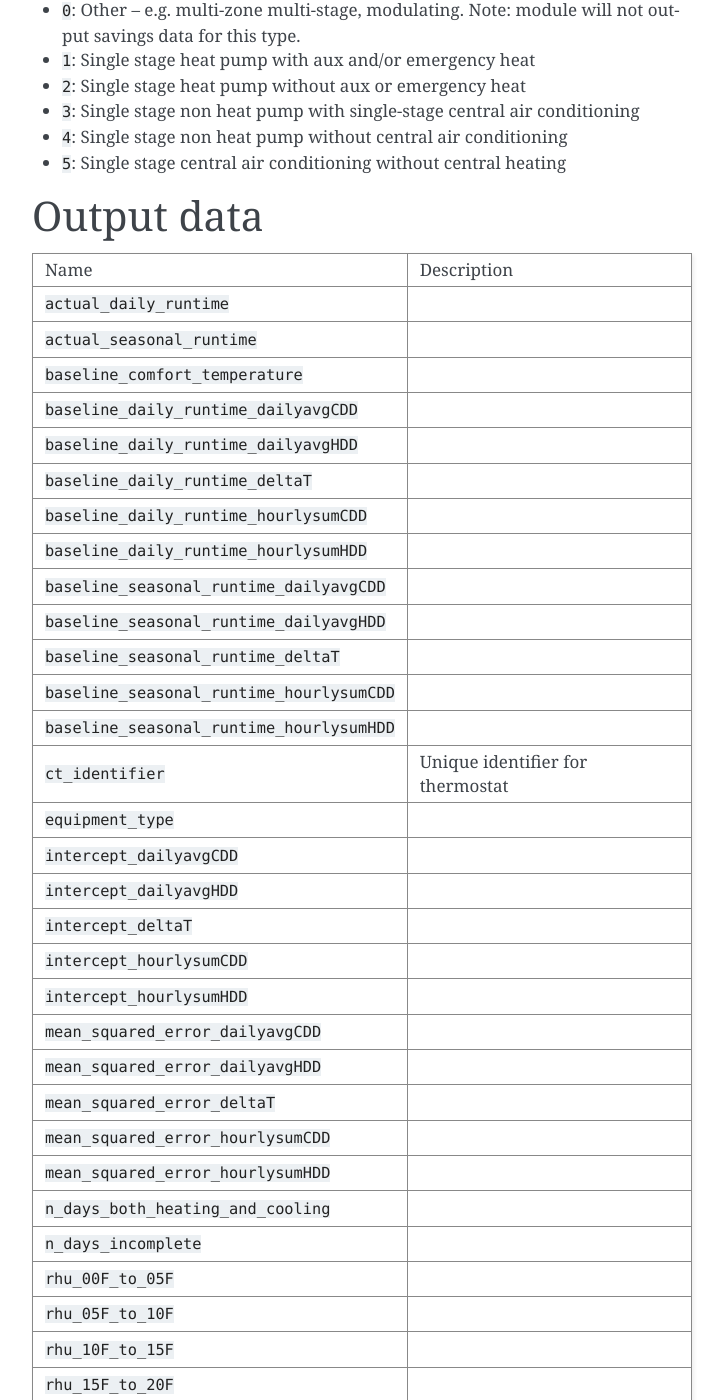
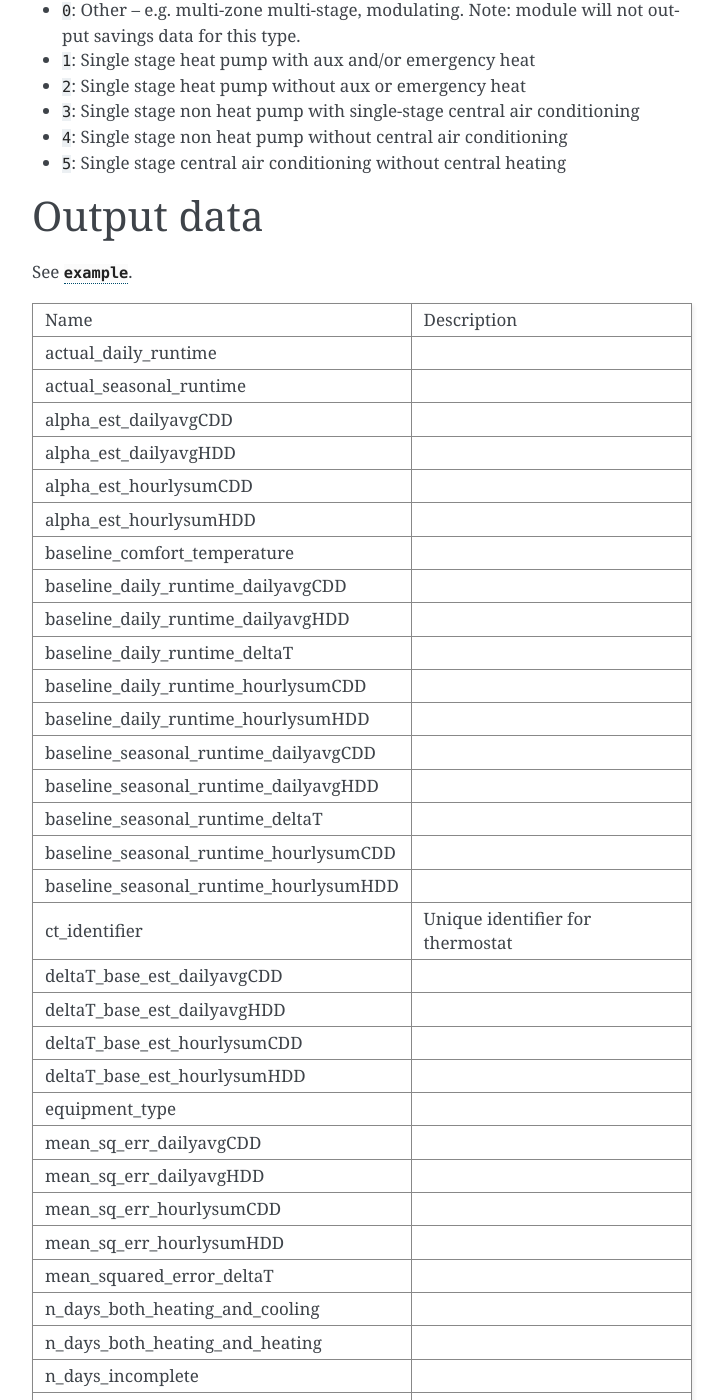
Before and after one commit to EPAENERGYSTAR/epathermostat, a Sphinx documentation site: the page built from docs/tutorial.rst, in a window 1280 px wide and 1400 px high, scrolled down 2528 px. Shown: the whole window, without its empty margins (388-1112 px from the left). Built offline with Sphinx 7.4.7, drawn with Linux system fonts in a browser that asks for light colours; some of the changed text lies outside the part shown.

Commit message:
add example output file

```diff
--- /dev/null
+++ b/docs/examples/output_example.csv
@@ -0,0 +1,10 @@
+actual_daily_runtime,actual_seasonal_runtime,alpha_est_dailyavgCDD,alpha_est_dailyavgHDD,alpha_est_hourlysumCDD,alpha_est_hourlysumHDD,baseline_comfort_temperature,baseline_daily_runtime_dailyavgCDD,baseline_daily_runtime_dailyavgHDD,baseline_daily_runtime_deltaT,baseline_daily_runtime_hourlysumCDD,baseline_daily_runtime_hourlysumHDD,baseline_seasonal_runtime_dailyavgCDD,baseline_seasonal_runtime_dailyavgHDD,baseline_seasonal_runtime_deltaT,baseline_seasonal_runtime_hourlysumCDD,baseline_seasonal_runtime_hourlysumHDD,ct_identifier,deltaT_base_est_dailyavgCDD,deltaT_base_est_dailyavgHDD,deltaT_base_est_hourlysumCDD,deltaT_base_est_hourlysumHDD,equipment_type,mean_sq_err_dailyavgCDD,mean_sq_err_dailyavgHDD,mean_sq_err_hourlysumCDD,mean_sq_err_hourlysumHDD,mean_squared_error_deltaT,n_days_both_heating_and_cooling,n_days_both_heating_and_heating,n_days_incomplete,rhu_00F_to_05F,rhu_05F_to_10F,rhu_10F_to_15F,rhu_15F_to_20F,rhu_20F_to_25F,rhu_25F_to_30F,rhu_30F_to_35F,rhu_35F_to_40F,rhu_40F_to_45F,rhu_45F_to_50F,rhu_50F_to_55F,rhu_55F_to_60F,season_name,seasonal_avoided_runtime_dailyavgCDD,seasonal_avoided_runtime_dailyavgHDD,seasonal_avoided_runtime_deltaT,seasonal_avoided_runtime_hourlysumCDD,seasonal_avoided_runtime_hourlysumHDD,seasonal_savings_dailyavgCDD,seasonal_savings_dailyavgHDD,seasonal_savings_deltaT,seasonal_savings_hourlysumCDD,seasonal_savings_hourlysumHDD,slope_deltaT,zipcode
+10599.225,423969.0,2306.64934441,,2635.49389375,,75.0,13840.6454867,,14116.4127506,4795.95419065,,553625.81947,,564656.510024,191838.167626,,test,0.243110628165,,-0.770892866362,,1,985500.273254,,1220265.28565,,1058435.36039,65.0,,4,,,,,,,,,,,,,2011 Cooling,-129656.81947,,-140687.510024,232130.832374,,-0.234195759862,,-0.249155916077,1.21003466227,,-2405.61818666,91104
+13453.4444444,726486.0,2332.32712966,,2461.63296322,,75.0,14043.9040799,,13636.2780316,9204.54031548,,758370.820315,,736359.013706,497045.177036,,test,0.124908891793,,-0.206470469249,,1,401335.457601,,759903.643268,,414477.91871,67.0,,3,,,,,,,,,,,,,2012 Cooling,-31884.8203146,,-9873.01370582,229440.822964,,-0.0420438385293,,-0.013407880561,0.461609595194,,-2375.9566448,91104
+12199.6714286,853977.0,2366.17311634,,2642.69389996,,75.0,13738.8344488,,13811.740017,5894.6653105,,961718.411415,,966821.801187,412626.571735,,test,0.132217905099,,-0.69539624332,,1,558678.274953,,922596.359022,,584245.407984,83.0,,3,,,,,,,,,,,,,2013 Cooling,-107741.411415,,-112844.801187,441350.428265,,-0.112030101676,,-0.116717269975,1.06961223173,,-2412.18097052,91104
+11618.3275862,673863.0,2446.18802379,,2642.465599,,75.0,12535.922413,,13174.1241369,5825.84088774,,727083.499953,,764099.199938,337898.771489,,test,-0.0733313807823,,-0.59822481102,,1,639710.747096,,1617669.38716,,647253.908566,90.0,,3,,,,,,,,,,,,,2014 Cooling,-53220.4999525,,-90236.1999376,335964.228511,,-0.0731972324444,,-0.118094875567,0.994274785405,,-2417.7131037,91104
+18457.9,2584106.0,,2400.23899852,,2582.2956461,66.0,,15511.2310922,15513.2532825,,12837.0019404,,2171572.35291,2171855.45954,,1797180.27165,test,,-0.00105926482355,,0.428314639188,1,,369354.946077,,882030.507601,369356.647689,,22.0,2,0.0,0.0,0.0,0.0,0.0,0.0,0.0,0.0,0.0,0.0321898635813,0.0326727727906,0.0214514817826,2010-2011 Heating,,412533.647092,412250.540456,,786925.72835,,0.18997002174,0.189814906256,,0.437866885567,2400.48263481,91104
+18522.3762376,3741520.0,,2356.04838406,,2506.19901978,66.0,,15644.87978,15714.449315,,12853.125196,,3160265.71556,3174318.76164,,2596331.28959,test,,-0.153390560883,,0.186107567222,1,,596767.825229,,1461860.54875,626429.363836,,75.0,4,0.0,0.0,0.0,0.0,0.0,0.0,0.0,0.0,0.0,0.0301928041122,0.037843694178,0.00959503478711,2011-2012 Heating,,581254.284441,567201.238361,,1145188.71041,,0.183925763451,0.178684398434,,0.441079578328,2392.28501976,91104
+17675.9,2828144.0,,2381.45747739,,2557.05626172,66.0,,14838.2932783,14887.1419034,,12035.4567137,,2374126.92454,2381942.70454,,1925673.0742,test,,-0.0526460026222,,0.36168241107,1,,427168.670891,,1292100.76313,431733.359353,,72.0,3,0.0,0.0,0.0,0.0,0.0,0.0,0.0,0.0,0.0253688219586,0.0323343231935,0.0164903870248,0.00841933104654,2012-2013 Heating,,454017.075464,446201.295457,,902470.925805,,0.191235384584,0.187326628221,,0.468652201611,2393.52937394,91104
+12820.0733333,1923011.0,,2379.84040533,,2536.29731895,66.0,,10947.6476387,11058.9868434,,8047.84148235,,1642147.1458,1658848.02651,,1207176.22235,test,,-0.0546499043021,,0.352230327997,1,,310356.770091,,780844.774524,314350.077114,,92.0,2,0.0,0.0,0.0,0.0,0.0,0.0,0.0,0.0,0.0,0.0107317408568,0.000850722422415,0.0121198886281,2013-2014 Heating,,280863.8542,264162.973491,,715834.777648,,0.171034523257,0.159244830912,,0.592982834149,2398.47288956,91104
+14548.14,727407.0,,2362.81912359,,2621.81255406,66.0,,12252.3247873,12277.6235253,,9109.9307535,,612616.239363,613881.176266,,455496.537675,test,,-0.0694423968621,,0.497487604045,1,,436803.541783,,1042563.19886,444775.6249,,44.0,2,0.0,0.0,0.0,0.0,0.0,0.0,0.0,0.0,0.0,0.000133490555543,0.039653014394,0.0,2014-2015 Heating,,114790.760637,113525.823734,,271910.462325,,0.187377926444,0.184931267031,,0.596953960864,2381.79080004,91104
--- a/docs/tutorial.rst
+++ b/docs/tutorial.rst
@@ -118,63 +118,65 @@ Name                         Description
 Output data
 ===========
 
+See :download:`example <./examples/output_example.csv>`.
+
 =============================================== =========================================
 Name                                            Description
 ----------------------------------------------- -----------------------------------------
-:code:`actual_daily_runtime`
-:code:`actual_seasonal_runtime`
-:code:`baseline_comfort_temperature`
-:code:`baseline_daily_runtime_dailyavgCDD`
-:code:`baseline_daily_runtime_dailyavgHDD`
-:code:`baseline_daily_runtime_deltaT`
-:code:`baseline_daily_runtime_hourlysumCDD`
-:code:`baseline_daily_runtime_hourlysumHDD`
-:code:`baseline_seasonal_runtime_dailyavgCDD`
-:code:`baseline_seasonal_runtime_dailyavgHDD`
-:code:`baseline_seasonal_runtime_deltaT`
-:code:`baseline_seasonal_runtime_hourlysumCDD`
-:code:`baseline_seasonal_runtime_hourlysumHDD`
-:code:`ct_identifier`                           Unique identifier for thermostat
-:code:`equipment_type`
-:code:`intercept_dailyavgCDD`
-:code:`intercept_dailyavgHDD`
-:code:`intercept_deltaT`
-:code:`intercept_hourlysumCDD`
-:code:`intercept_hourlysumHDD`
-:code:`mean_squared_error_dailyavgCDD`
-:code:`mean_squared_error_dailyavgHDD`
-:code:`mean_squared_error_deltaT`
-:code:`mean_squared_error_hourlysumCDD`
-:code:`mean_squared_error_hourlysumHDD`
-:code:`n_days_both_heating_and_cooling`
-:code:`n_days_incomplete`
-:code:`rhu_00F_to_05F`
-:code:`rhu_05F_to_10F`
-:code:`rhu_10F_to_15F`
-:code:`rhu_15F_to_20F`
-:code:`rhu_20F_to_25F`
-:code:`rhu_25F_to_30F`
-:code:`rhu_30F_to_35F`
-:code:`rhu_35F_to_40F`
-:code:`rhu_40F_to_45F`
-:code:`rhu_45F_to_50F`
-:code:`rhu_50F_to_55F`
-:code:`rhu_55F_to_60F`
-:code:`season`                                  Name of the heating or cooling season
-:code:`seasonal_avoided_runtime_dailyavgCDD`
-:code:`seasonal_avoided_runtime_dailyavgHDD`
-:code:`seasonal_avoided_runtime_deltaT`
-:code:`seasonal_avoided_runtime_hourlysumCDD`
-:code:`seasonal_avoided_runtime_hourlysumHDD`
-:code:`seasonal_savings_dailyavgCDD`
-:code:`seasonal_savings_dailyavgHDD`
-:code:`seasonal_savings_deltaT`
-:code:`seasonal_savings_hourlysumCDD`
-:code:`seasonal_savings_hourlysumHDD`
-:code:`slope_dailyavgCDD`
-:code:`slope_dailyavgHDD`
-:code:`slope_deltaT`
-:code:`slope_hourlysumCDD`
-:code:`slope_hourlysumHDD`
-:code:`zipcode`
+actual_daily_runtime
+actual_seasonal_runtime
+alpha_est_dailyavgCDD
+alpha_est_dailyavgHDD
+alpha_est_hourlysumCDD
+alpha_est_hourlysumHDD
+baseline_comfort_temperature
+baseline_daily_runtime_dailyavgCDD
+baseline_daily_runtime_dailyavgHDD
+baseline_daily_runtime_deltaT
+baseline_daily_runtime_hourlysumCDD
+baseline_daily_runtime_hourlysumHDD
+baseline_seasonal_runtime_dailyavgCDD
+baseline_seasonal_runtime_dailyavgHDD
+baseline_seasonal_runtime_deltaT
+baseline_seasonal_runtime_hourlysumCDD
+baseline_seasonal_runtime_hourlysumHDD
+ct_identifier                                   Unique identifier for thermostat
+deltaT_base_est_dailyavgCDD
+deltaT_base_est_dailyavgHDD
+deltaT_base_est_hourlysumCDD
+deltaT_base_est_hourlysumHDD
+equipment_type
+mean_sq_err_dailyavgCDD
+mean_sq_err_dailyavgHDD
+mean_sq_err_hourlysumCDD
+mean_sq_err_hourlysumHDD
+mean_squared_error_deltaT
+n_days_both_heating_and_cooling
+n_days_both_heating_and_heating
+n_days_incomplete
+rhu_00F_to_05F
+rhu_05F_to_10F
+rhu_10F_to_15F
+rhu_15F_to_20F
+rhu_20F_to_25F
+rhu_25F_to_30F
+rhu_30F_to_35F
+rhu_35F_to_40F
+rhu_40F_to_45F
+rhu_45F_to_50F
+rhu_50F_to_55F
+rhu_55F_to_60F
+season_name
+seasonal_avoided_runtime_dailyavgCDD
+seasonal_avoided_runtime_dailyavgHDD
+seasonal_avoided_runtime_deltaT
+seasonal_avoided_runtime_hourlysumCDD
+seasonal_avoided_runtime_hourlysumHDD
+seasonal_savings_dailyavgCDD
+seasonal_savings_dailyavgHDD
+seasonal_savings_deltaT
+seasonal_savings_hourlysumCDD
+seasonal_savings_hourlysumHDD
+slope_deltaT
+zipcode
 =============================================== =========================================
```
